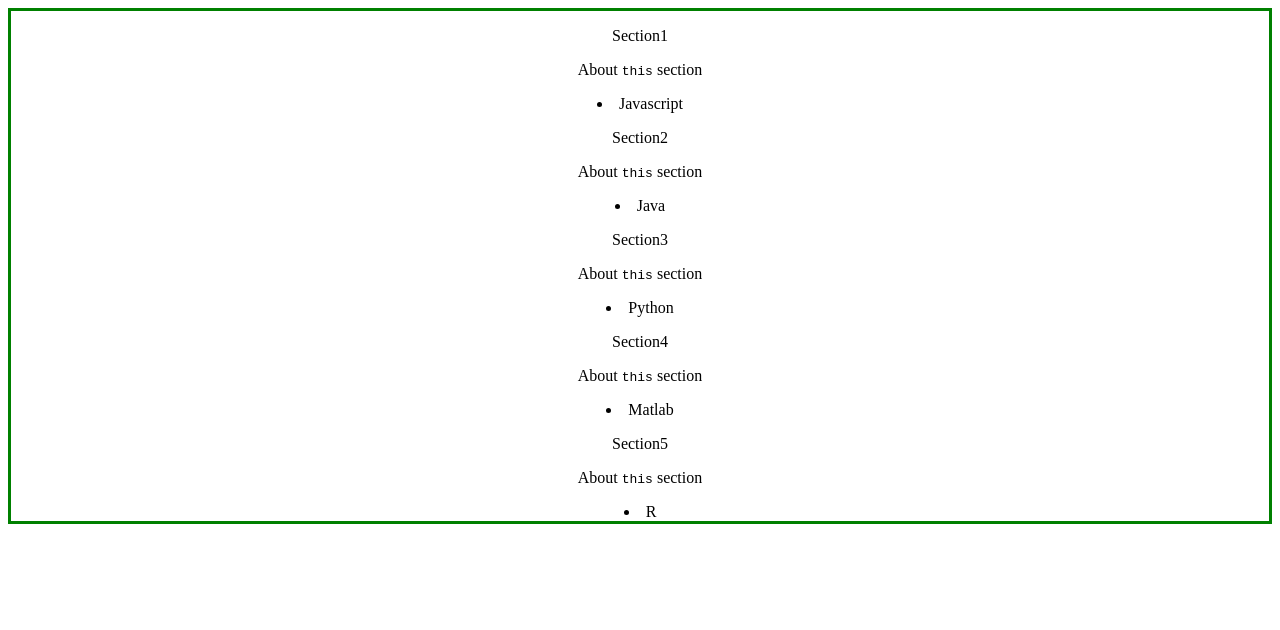
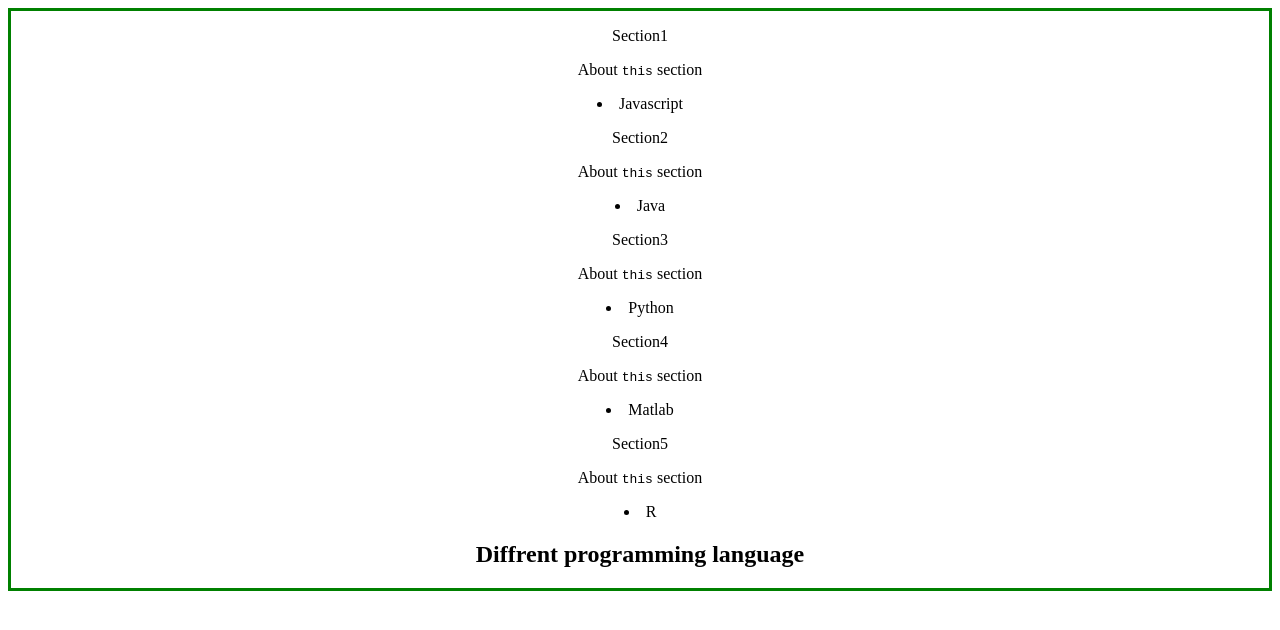
Before and after one commit to Suzi216/microversetrial, a plain HTML site: page index.html in a window 1280 px wide. Drawn offline with Linux system fonts and the light colour scheme.

Commit message:
commit story9

```diff
--- a/index.html
+++ b/index.html
@@ -47,7 +47,7 @@
 </main>
  <nav id="navbar">
 <header>
-
+  <h1>Diffrent programming language</h1>
 </header>
  </nav>
 
```
